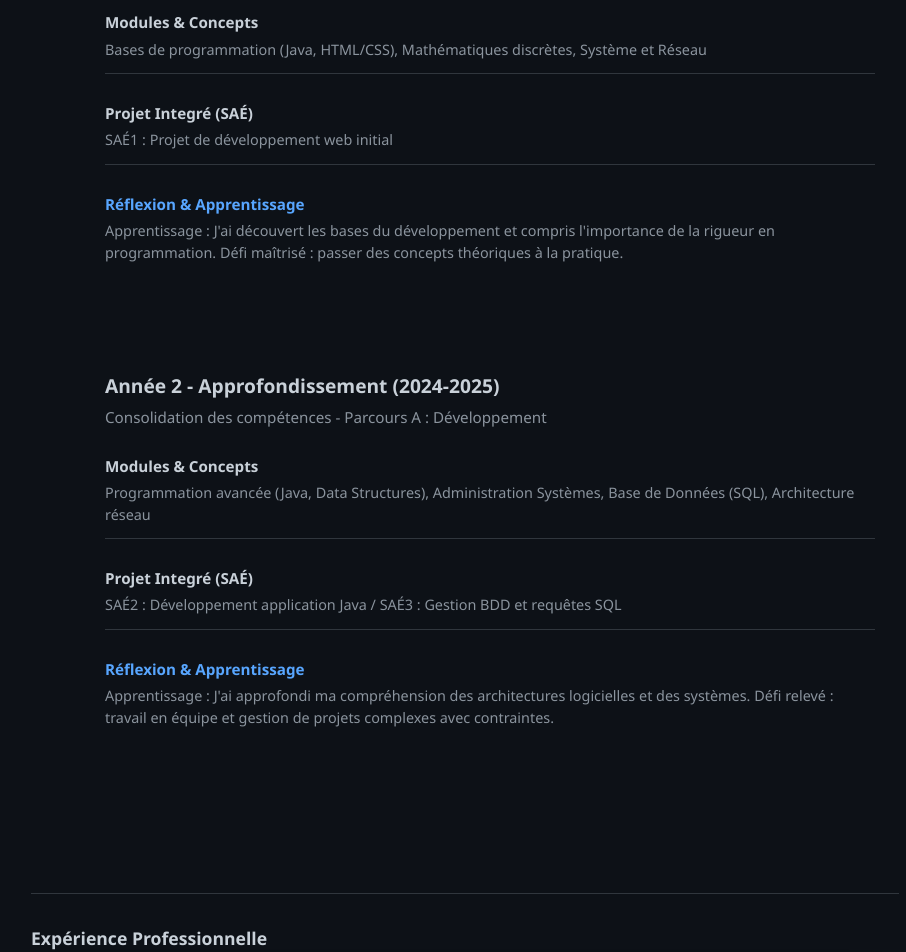
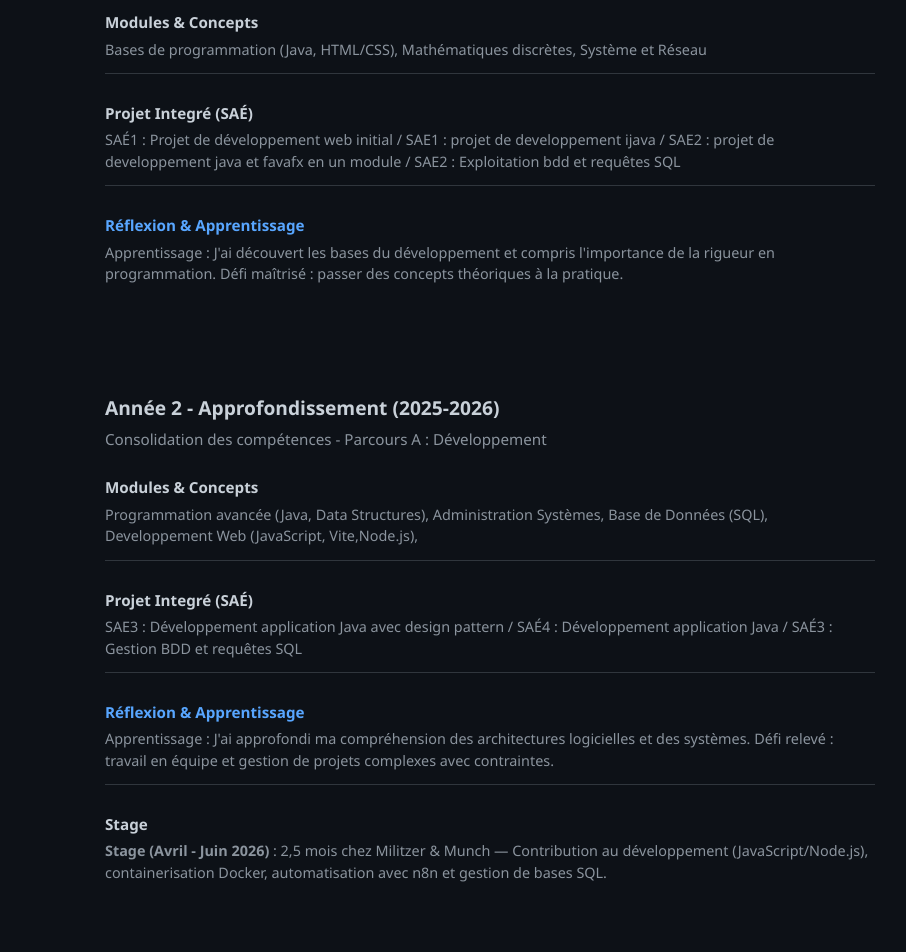
Before and after one commit to ImNotaJoke/ImNotaJoke.github.io, a React (Vite) app in the folder portfolio-react/: page /#/about in a window 1280 px wide. Shown: the part 1740-2692 px from the top of the page, without its empty margins (175-1081 px from the left). Built offline with nearby package versions, Linux system fonts and the light colour scheme.

Commit message:
feat: add internship details to EnrichedTimeline and update translations for Year 2

```diff
--- a/portfolio-react/src/components/EnrichedTimeline/EnrichedTimeline.tsx
+++ b/portfolio-react/src/components/EnrichedTimeline/EnrichedTimeline.tsx
@@ -80,6 +80,14 @@ export default function EnrichedTimeline() {
                   <p>{t(year.reflectionKey)}</p>
                 </div>
 
+                {/* Internship (Year 2) */}
+                {idx === 1 && (
+                  <div className="detail-item">
+                    <h4>Stage</h4>
+                    <p dangerouslySetInnerHTML={{ __html: t("timeline_year2_stage") }} />
+                  </div>
+                )}
+
               </div>
             </div>
           </div>
@@ -98,7 +106,11 @@ export default function EnrichedTimeline() {
           <p className="pro-exp-description">{t("pro_exp_description")}</p>
           <div className="pro-exp-skills">
             {INTERNSHIP_SKILLS.map((skill) => (
-              <span key={skill.name} className="pro-exp-skill" style={{ backgroundColor: skill.color }}>
+              <span
+                key={skill.name}
+                className="pro-exp-skill"
+                style={{ backgroundColor: skill.color }}
+              >
                 {skill.name}
               </span>
             ))}
--- a/portfolio-react/src/i18n/translations.ts
+++ b/portfolio-react/src/i18n/translations.ts
@@ -92,19 +92,20 @@ const translations: Translations = {
     timeline_h2: "Parcours Académique & Réflexion",
     // Enriched timeline - Year 1
     timeline_year1_year: "2023 - 2025",
-    timeline_year1_title: "Année 1 - Fondamentaux (2023-2024)",
+    timeline_year1_title: "Année 1 - Fondamentaux (2023-2025)",
     timeline_year1_intro: "Démarrage du BUT Informatique - Découverte des fondamentaux",
     timeline_year1_courses: "Bases de programmation (Java, HTML/CSS), Mathématiques discrètes, Système et Réseau",
-    timeline_year1_sae: "SAÉ1 : Projet de développement web initial",
+    timeline_year1_sae: "SAÉ1 : Projet de développement web initial / SAE1 : projet de developpement ijava  / SAE2 : projet de developpement java et favafx en un module / SAE2 : Exploitation bdd et requêtes SQL",
     timeline_year1_reflection: "Apprentissage : J'ai découvert les bases du développement et compris l'importance de la rigueur en programmation. Défi maîtrisé : passer des concepts théoriques à la pratique.",
 
     // Enriched timeline - Year 2
     timeline_year2_year: "2025 - 2026",
-    timeline_year2_title: "Année 2 - Approfondissement (2024-2025)",
+    timeline_year2_title: "Année 2 - Approfondissement (2025-2026)",
     timeline_year2_intro: "Consolidation des compétences - Parcours A : Développement",
-    timeline_year2_courses: "Programmation avancée (Java, Data Structures), Administration Systèmes, Base de Données (SQL), Architecture réseau",
-    timeline_year2_sae: "SAÉ2 : Développement application Java / SAÉ3 : Gestion BDD et requêtes SQL",
+    timeline_year2_courses: "Programmation avancée (Java, Data Structures), Administration Systèmes, Base de Données (SQL), Developpement Web (JavaScript, Vite,Node.js),",
+    timeline_year2_sae: "SAE3 : Développement application Java avec design pattern / SAÉ4 : Développement application Java / SAÉ3 : Gestion BDD et requêtes SQL",
     timeline_year2_reflection: "Apprentissage : J'ai approfondi ma compréhension des architectures logicielles et des systèmes. Défi relevé : travail en équipe et gestion de projets complexes avec contraintes.",
+    timeline_year2_stage: "<strong>Stage (Avril - Juin 2026)</strong> : 2,5 mois chez Militzer & Munch — Contribution au développement (JavaScript/Node.js), containerisation Docker, automatisation avec n8n et gestion de bases SQL.",
 
     // Professional experience
     pro_exp_title: "Expérience Professionnelle",
@@ -131,10 +132,6 @@ const translations: Translations = {
     interest_4: " Résolution de problèmes et apprentissage continu",
     title_contact: "Contact",
     faq_h1: "Avant de me contacter",
-    faq_li1:
-      "📅 Disponible à partir d'avril 2026 pour une offre de stage de 8 - 10 semaines.",
-    faq_li1_competences:
-      "🛠️ Compétences mobilisables en stage : <strong>JavaScript</strong>, <strong>Node.js</strong>, <strong>n8n</strong>, <strong>Docker</strong>, <strong>GitHub</strong>, <strong>GitLab</strong> et <strong>SQL</strong>.",
     faq_li2:
       "📍 Basé dans le secteur <strong>Tourcoing / Lille</strong>, ouvert au <strong>télétravail</strong>.",
     faq_li3:
@@ -262,6 +259,7 @@ const translations: Translations = {
     timeline_year2_courses: "Advanced Programming (Java, Data Structures), System Administration, Databases (SQL), Network Architecture",
     timeline_year2_sae: "SAÉ2: Java Application Development / SAÉ3: Database Management and SQL Queries",
     timeline_year2_reflection: "Learning: I deepened my understanding of software architecture and systems. Challenge overcome: teamwork and managing complex projects with constraints.",
+    timeline_year2_stage: "<strong>Internship (April - June 2026)</strong>: 2.5 months at Militzer & Munch — Contributed to development (JavaScript/Node.js), Docker containerization, n8n automation and SQL database work.",
 
     // Professional experience
     pro_exp_title: "Professional Experience",
```
Also changed, not shown: 1 other file (tests, documents, lock files or other folders).
